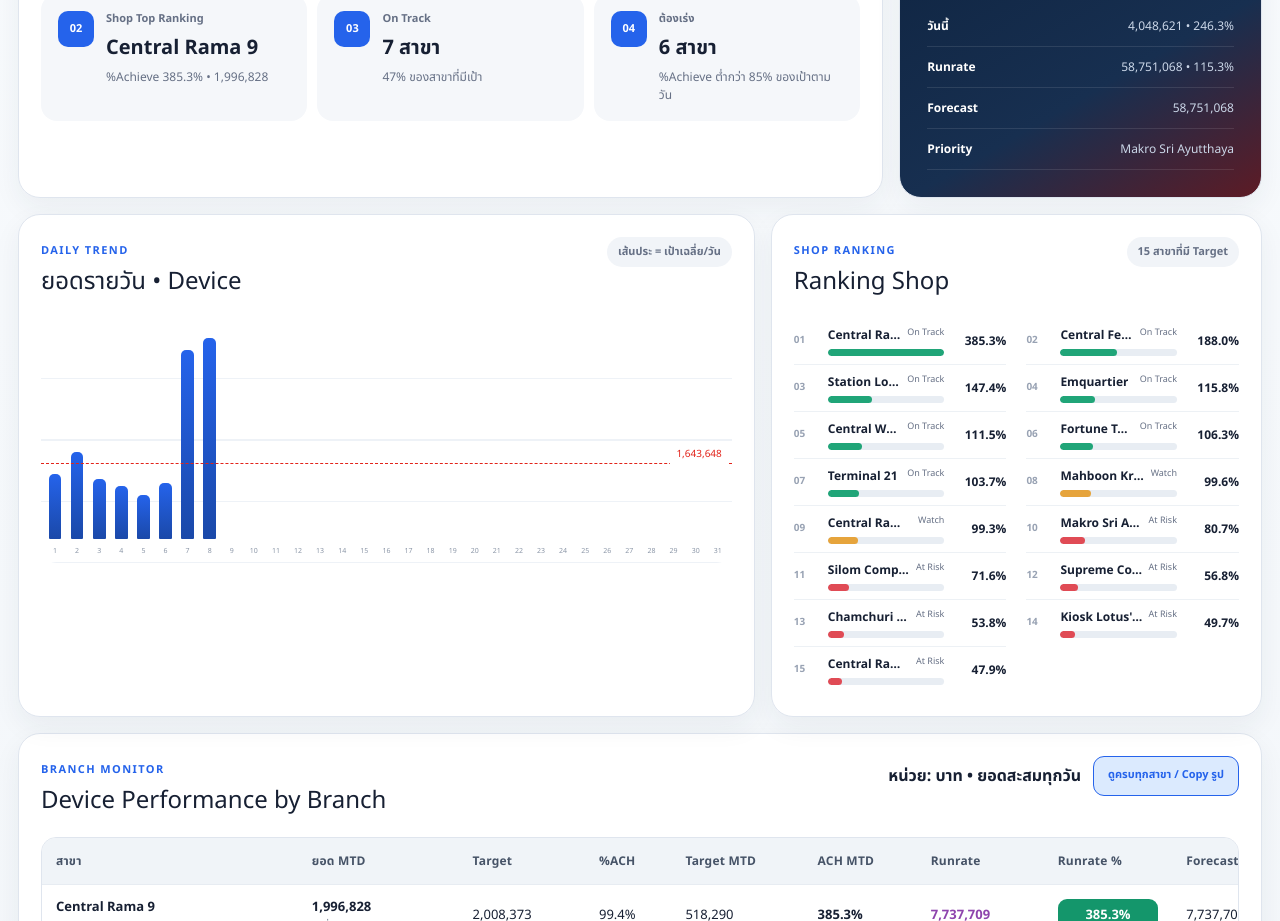
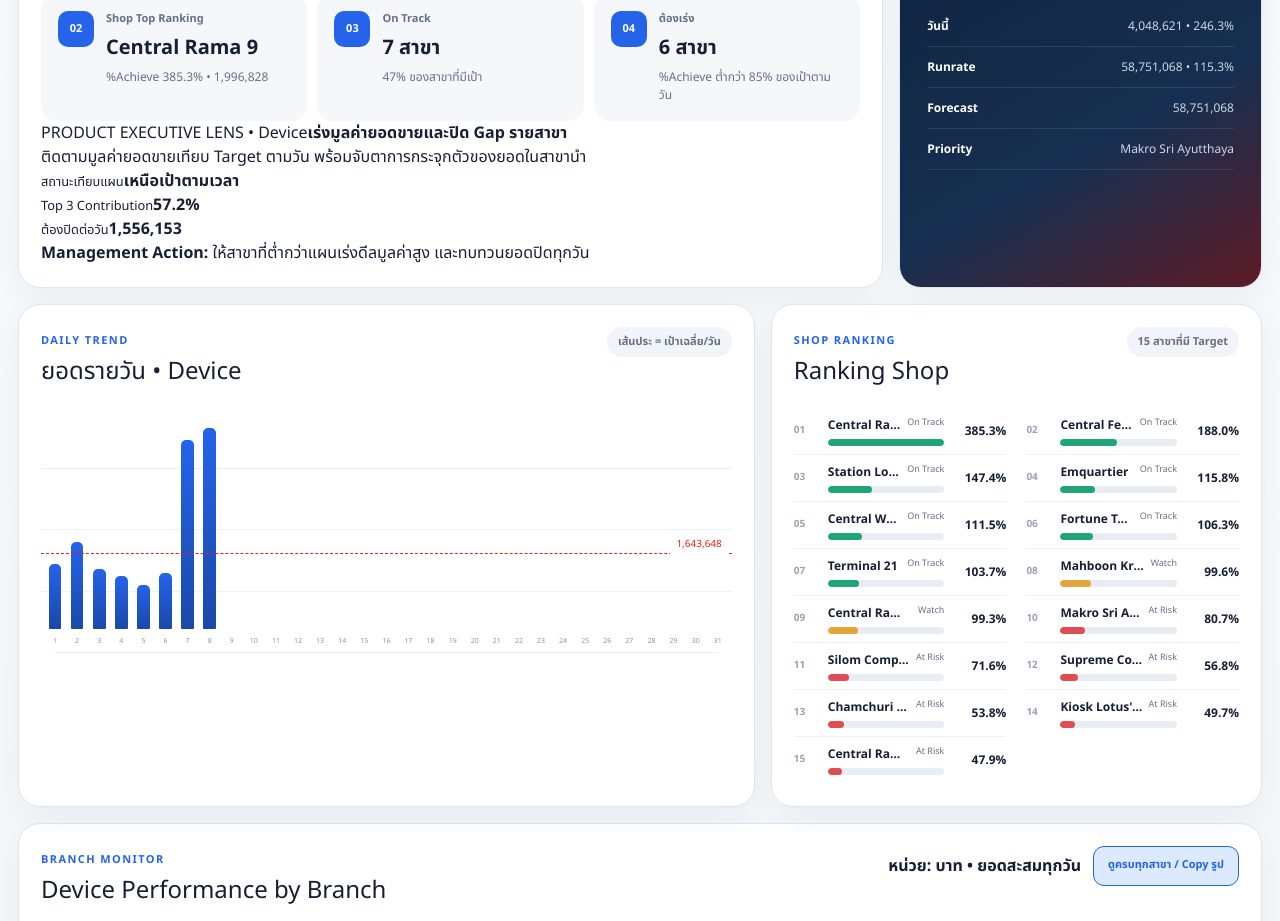
Before and after one commit to amnattyy-cyber/bmav-central-device-performance, a Next.js app: page / in a window 1280 px wide. Shown: the part 1100-2021 px from the top of the page. Built offline with nearby package versions, Linux system fonts and the light colour scheme; no server answers.

Commit message:
Add product and branch executive insights

```diff
--- a/app/page.tsx
+++ b/app/page.tsx
@@ -11,6 +11,29 @@
   GIA: { color: "#8e44ad", accent: "#f3e8ff", short: "GIA" },
   Postpay: { color: "#f59e0b", accent: "#fef3c7", short: "POST" },
   TrueOnline: { color: "#00a8e8", accent: "#cffafe", short: "TOL" },
+};
+
+const executiveFocus: Record<ProductName, { title: string; description: string; action: string }> = {
+  Device: {
+    title: "เร่งมูลค่ายอดขายและปิด Gap รายสาขา",
+    description: "ติดตามมูลค่ายอดขายเทียบ Target ตามวัน พร้อมจับตาการกระจุกตัวของยอดในสาขานำ",
+    action: "ให้สาขาที่ต่ำกว่าแผนเร่งดีลมูลค่าสูง และทบทวนยอดปิดทุกวัน",
+  },
+  GIA: {
+    title: "ยกระดับความสม่ำเสมอของยอด GIA",
+    description: "โฟกัสความเร็วเทียบ Target MTD และความต่อเนื่องของผลงานระหว่างสาขา",
+    action: "กำหนดเป้าปิด GIA รายวันให้สาขาที่ต่ำกว่าแผน และติดตามผลเป็นรายสาขา",
+  },
+  Postpay: {
+    title: "เร่งยอดปิด Postpay ให้ทัน Runrate",
+    description: "วัดยอดสะสมและจังหวะการปิดรายวัน โดยไม่รวมยอดจาก Product อื่น",
+    action: "เร่งสาขาที่ ACH MTD ต่ำกว่า 85% และติดตามยอดปิด Postpay รายวัน",
+  },
+  TrueOnline: {
+    title: "เพิ่มจำนวนปิด TOL ในมุม QTY",
+    description: "ทุกตัวเลขวิเคราะห์เป็นจำนวน QTY เพื่อให้เห็นภารกิจปิดงานที่ชัดเจน",
+    action: "กำหนด QTY ที่ต้องปิดต่อวัน และโฟกัสสาขาที่ไม่มียอดต่อเนื่อง",
+  },
 };
 
 const money = (value: number) => new Intl.NumberFormat("th-TH", { maximumFractionDigits: 0 }).format(value);
@@ -50,7 +73,7 @@
 
   const targetedBranches = useMemo(
     () => branches.filter((branch) => branch.products[product].target > 0),
-    [product],
+    [branches, product],
   );
 
   useEffect(() => {
@@ -137,6 +160,41 @@
   const maxPace = Math.max(1, ...activeBranches.map((branch) => branch.pace));
   const maxDaily = Math.max(metrics.dailyTarget, ...metrics.daily.slice(0, asOfDay), 1);
   const targetLevel = Math.min(96, (metrics.dailyTarget / maxDaily) * 100);
+  const productFocus = executiveFocus[product];
+  const remainingDays = Math.max(1, data.meta.daysInMonth - asOfDay);
+  const monthlyGap = Math.max(0, metrics.target - metrics.mtd);
+  const requiredPerDay = monthlyGap / remainingDays;
+  const topThreeTotal = [...activeBranches]
+    .sort((a, b) => b.mtd - a.mtd)
+    .slice(0, 3)
+    .reduce((sum, branch) => sum + branch.mtd, 0);
+  const topThreeShare = metrics.mtd > 0 ? topThreeTotal / metrics.mtd : 0;
+  const planSignal = metrics.pace >= 1
+    ? "เหนือเป้าตามเวลา"
+    : metrics.pace >= .85
+      ? "ใกล้เป้า ต้องคุมจังหวะ"
+      : "ต่ำกว่าแผน ต้องเร่ง";
+
+  const selectedBranch = branchName === ALL_BRANCHES
+    ? null
+    : targetedBranches.find((branch) => branch.name === branchName) ?? null;
+  const branchExecutive = useMemo(() => {
+    if (!selectedBranch) return null;
+    const item = selectedBranch.products[product];
+    const dailyValues = item.daily.slice(0, asOfDay);
+    const mtd = dailyValues.reduce((sum, value) => sum + value, 0);
+    const targetMtd = item.target * asOfDay / data.meta.daysInMonth;
+    const pace = targetMtd > 0 ? mtd / targetMtd : 0;
+    const achievement = item.target > 0 ? mtd / item.target : 0;
+    const forecast = asOfDay > 0 ? mtd / asOfDay * data.meta.daysInMonth : 0;
+    const gap = Math.max(0, item.target - mtd);
+    const requiredDaily = gap / remainingDays;
+    const bestValue = Math.max(...dailyValues, 0);
+    const bestDay = bestValue > 0 ? dailyValues.indexOf(bestValue) + 1 : 0;
+    const activeDays = dailyValues.filter((value) => value > 0).length;
+    const runrateAchievement = item.target > 0 ? item.runrate / item.target : 0;
+    return { mtd, pace, achievement, forecast, gap, requiredDaily, bestValue, bestDay, activeDays, runrate: item.runrate, runrateAchievement };
+  }, [selectedBranch, product, asOfDay, data.meta.daysInMonth, remainingDays]);
 
   const reset = () => {
     setProduct("Device");
@@ -202,6 +260,15 @@
             <div className="insight"><i>03</i><div><span>On Track</span><strong>{onTrack.length} สาขา</strong><p>{activeBranches.length ? `${Math.round(onTrack.length / activeBranches.length * 100)}% ของสาขาที่มีเป้า` : "ไม่มีสาขาที่มีเป้า"}</p></div></div>
             <div className="insight"><i>04</i><div><span>ต้องเร่ง</span><strong>{atRisk.length} สาขา</strong><p>%Achieve ต่ำกว่า 85% ของเป้าตามวัน</p></div></div>
           </div>
+          <div className="product-lens">
+            <div><span>PRODUCT EXECUTIVE LENS • {product}</span><strong>{productFocus.title}</strong><p>{productFocus.description}</p></div>
+            <div className="lens-kpis">
+              <div><small>สถานะเทียบแผน</small><b>{planSignal}</b></div>
+              <div><small>Top 3 Contribution</small><b>{percent(topThreeShare)}</b></div>
+              <div><small>ต้องปิดต่อวัน</small><b>{displayValue(requiredPerDay)}</b></div>
+            </div>
+            <p className="lens-action"><b>Management Action:</b> {productFocus.action}</p>
+          </div>
         </article>
 
         <aside className="mission-card">
@@ -216,6 +283,21 @@
           </ul>
         </aside>
       </section>
+
+      {branchExecutive && selectedBranch && <section className="panel branch-analysis">
+        <div className="section-head"><div><span>BRANCH EXECUTIVE ANALYSIS</span><h2>{shortShop(selectedBranch.name)} • {product}</h2></div><b>สะสมถึง {String(asOfDay).padStart(2, "0")} {shortMonth}</b></div>
+        <div className="branch-summary">
+          <div><span>EXECUTIVE SIGNAL</span><strong>{branchExecutive.pace >= 1 ? "สาขาเดินหน้าเหนือแผน" : branchExecutive.pace >= .85 ? "สาขาใกล้แผน ต้องคุมยอดปิด" : "สาขาต่ำกว่าแผน ต้องเร่งทันที"}</strong></div>
+          <p>ยอดสะสม {displayValue(branchExecutive.mtd)} • %ACH {percent(branchExecutive.achievement)} • ACH MTD {percent(branchExecutive.pace)}</p>
+        </div>
+        <div className="branch-analysis-grid">
+          <article><span>ตำแหน่งปัจจุบัน</span><strong>ACH MTD {percent(branchExecutive.pace)}</strong><small>{status(branchExecutive.pace).label} เทียบ Target MTD</small></article>
+          <article><span>วันที่ทำยอดสูงสุด</span><strong>{branchExecutive.bestDay ? `วันที่ ${String(branchExecutive.bestDay).padStart(2, "0")}` : "ยังไม่มียอด"}</strong><small>{displayValue(branchExecutive.bestValue)} • มียอด {branchExecutive.activeDays}/{asOfDay} วัน</small></article>
+          <article><span>ภารกิจปิด Gap</span><strong>{displayValue(branchExecutive.requiredDaily)} / วัน</strong><small>Gap คงเหลือ {displayValue(branchExecutive.gap)}</small></article>
+          <article><span>Outlook สิ้นเดือน</span><strong>{displayValue(branchExecutive.forecast)}</strong><small>Runrate {percent(branchExecutive.runrateAchievement)} • {displayValue(branchExecutive.runrate)}</small></article>
+        </div>
+        <div className="branch-action"><span>ข้อเสนอแนะสำหรับสาขา</span><p>{branchExecutive.pace >= 1 ? `รักษาจังหวะ ${product} ให้ต่อเนื่อง และใช้วันที่ทำยอดสูงสุดเป็นต้นแบบการปิดยอด` : `${productFocus.action} สาขานี้ต้องทำเพิ่มเฉลี่ย ${displayValue(branchExecutive.requiredDaily)} ต่อวันในวันที่เหลือ`}</p></div>
+      </section>}
 
       <section className="two-col">
         <article className="panel trend-panel">
```
